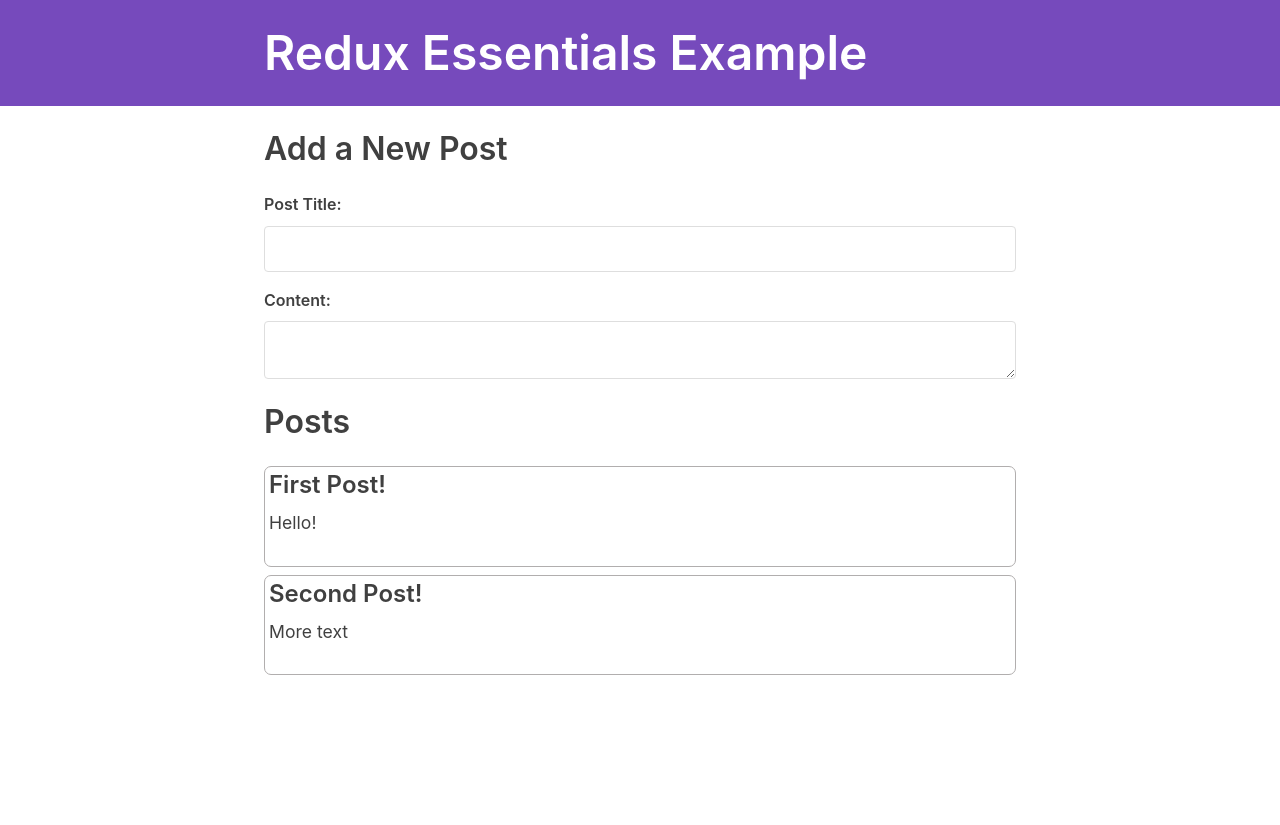
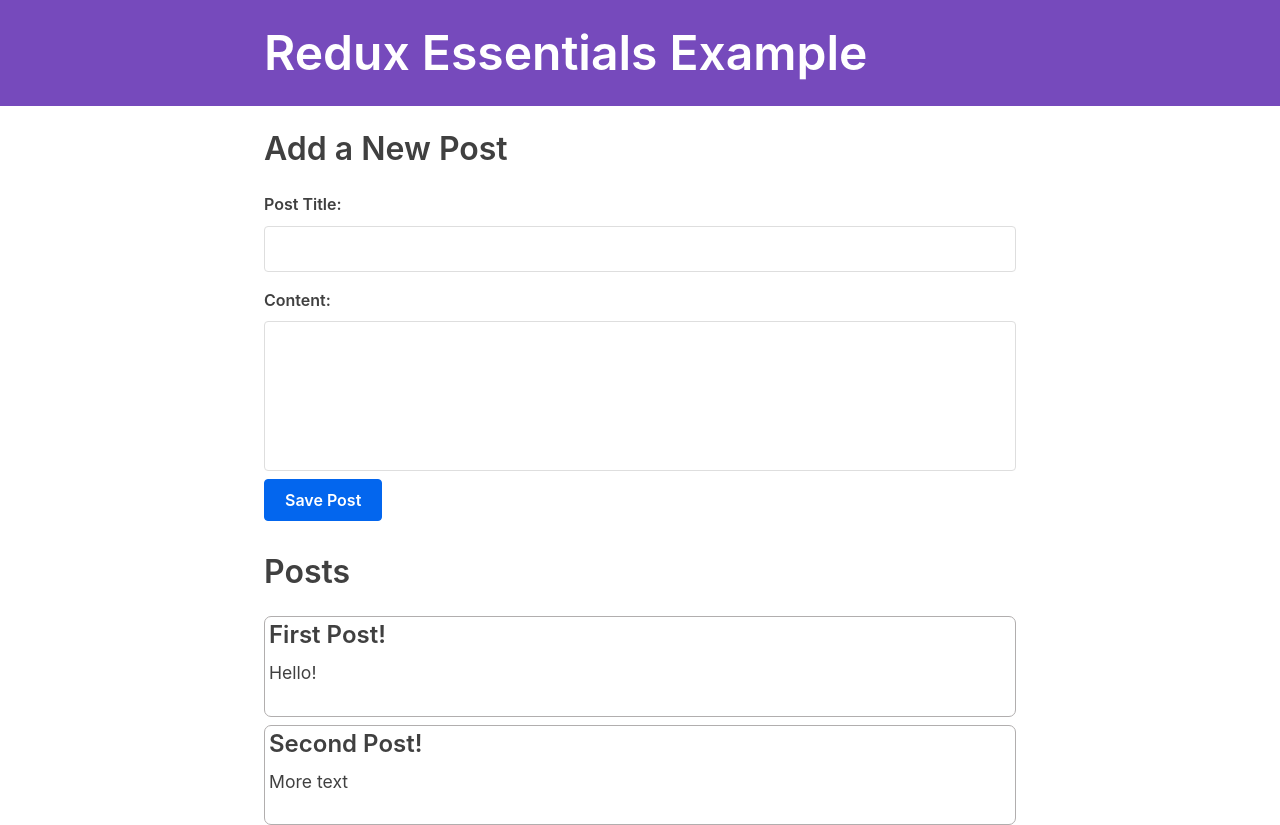
Before and after one commit to one-way7/social-media-feed-app, a React (Create React App) app: page / in a window 1280 px wide. Before the commit the page ends 800 px from the top, so only its background shows below. Built offline with nearby package versions, Linux system fonts and the light colour scheme; what @mswjs/data, mock-socket, txtgen would draw is missing.

Commit message:
Form for adding posts

```diff
--- a/src/features/posts/AddPostForm.js
+++ b/src/features/posts/AddPostForm.js
@@ -1,4 +1,5 @@
 import React, {useState} from 'react'
+import { useDispatch } from "react-redux";
 
 const AddPostForm = () => {
     const [title, setTitle] = useState('')
@@ -23,9 +24,14 @@ const AddPostForm = () => {
                 <textarea
                     name="postContent"
                     id="postContent"
+                    style={{
+                        resize: 'none',
+                        height: '150px'
+                    }}
                     value={content}
                     onInput={onContentChanged}
                 />
+                <button type="button">Save Post</button>
             </form>
         </section>
     )
```
